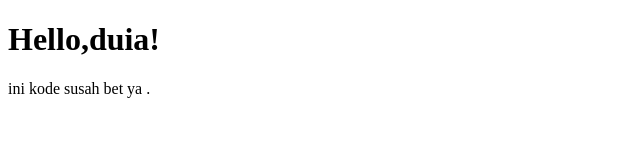
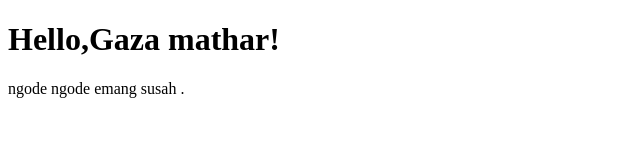
Before and after one commit to gaza18/apage-02, a plain HTML site: page index.html in a window 1280 px wide. Shown: the whole page, without its empty margins (0-640 px from the left). Drawn offline with Linux system fonts and the light colour scheme.

Commit message:
update kode setelah push

```diff
--- a/index.html
+++ b/index.html
@@ -7,8 +7,8 @@
 </head>
 
 <body>
-    <h1>Hello,duia!</h1>
-    <p>ini kode susah bet ya .</p>
+    <h1>Hello,Gaza mathar!</h1>
+    <p>ngode ngode emang susah .</p>
 
 </body>
 </html>
```
